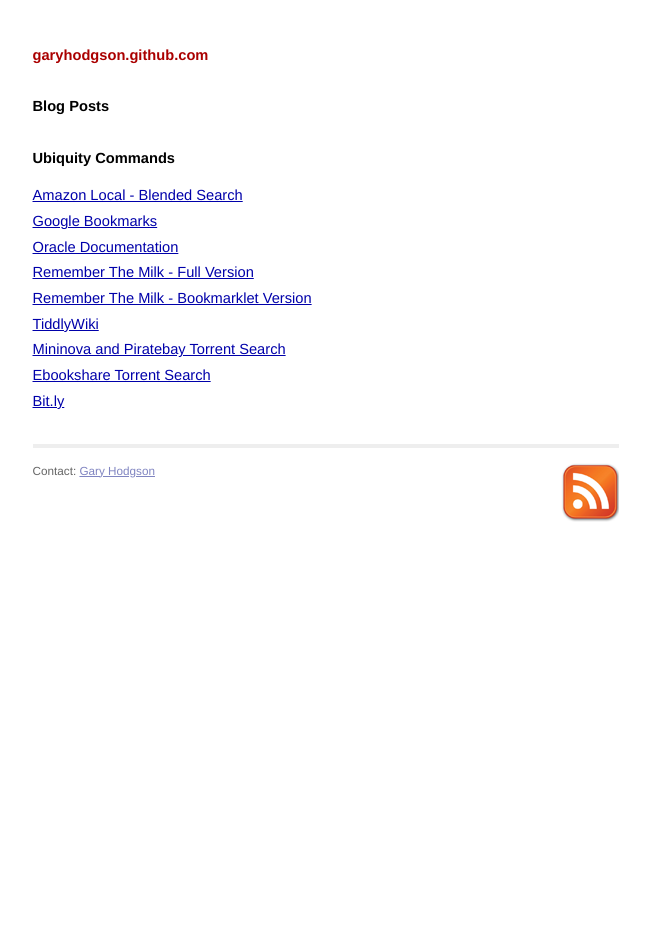
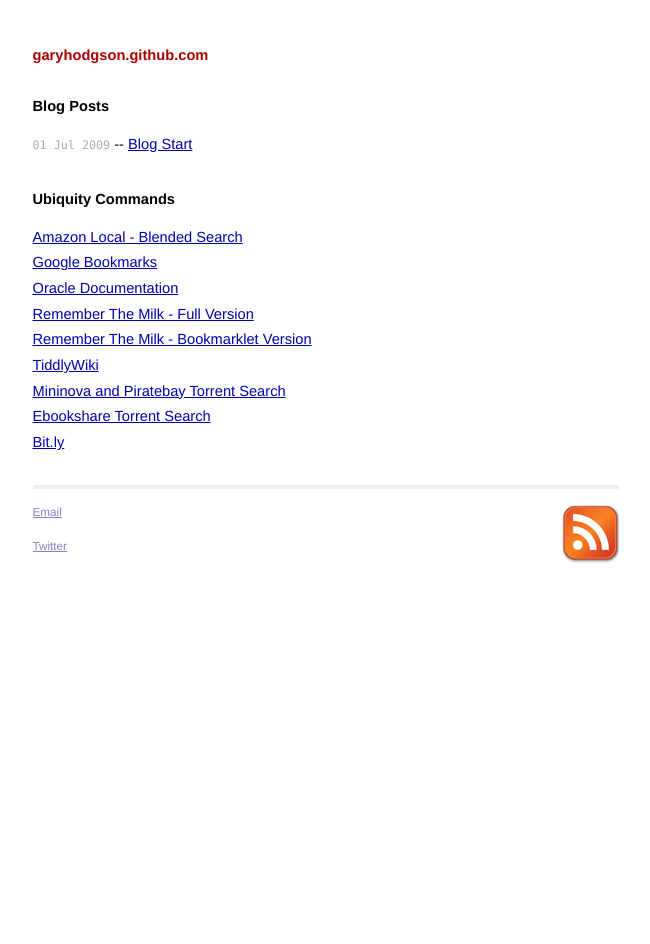
Before and after one commit to garyhodgson/garyhodgson.github.com, a Jekyll site: the page built from index.html, in a window 1280 px wide. Shown: the whole page, without its empty margins (314-964 px from the left). Built offline with Jekyll 4.4.1, drawn with Linux system fonts in a browser that asks for light colours; Markdown is read by kramdown in place of the engine named in the settings.

Commit message:
updated contact info

```diff
--- a/_layouts/default.html
+++ b/_layouts/default.html
@@ -23,7 +23,10 @@
   <div class="footer">
     <div class="contact">
       <p>
-        Contact: <a href="mailto:contact@garyhodgson.com">Gary Hodgson</a<>
+    	<a href="mailto:contact@garyhodgson.com">Email</a>
+      </p>
+      <p>
+        <a href="http://twitter.com/garyhodgson">Twitter</a>
       </p>
     </div>
     <div class="rss">
```
Also changed, not shown: _posts/2009-07-01-blog-start.textile (added, +8 -0 lines).
